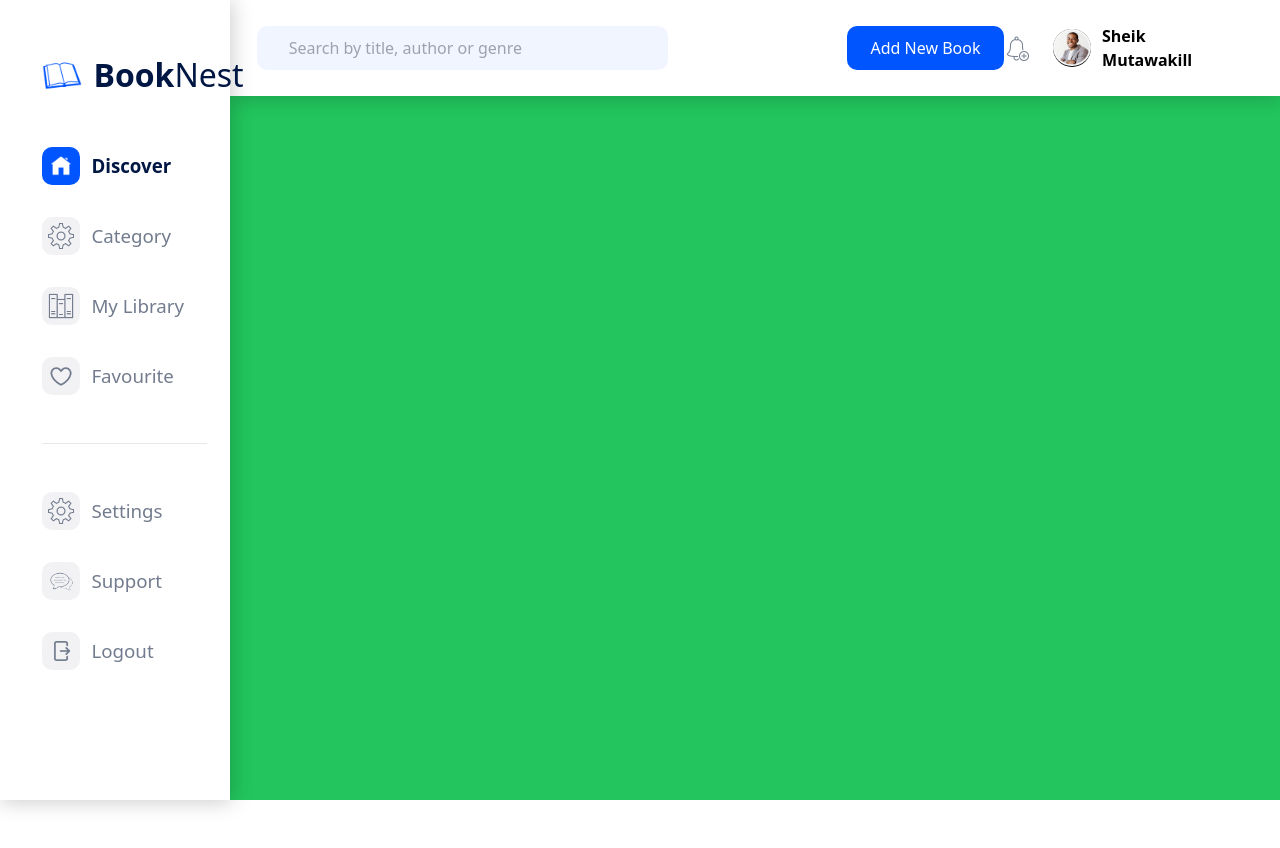
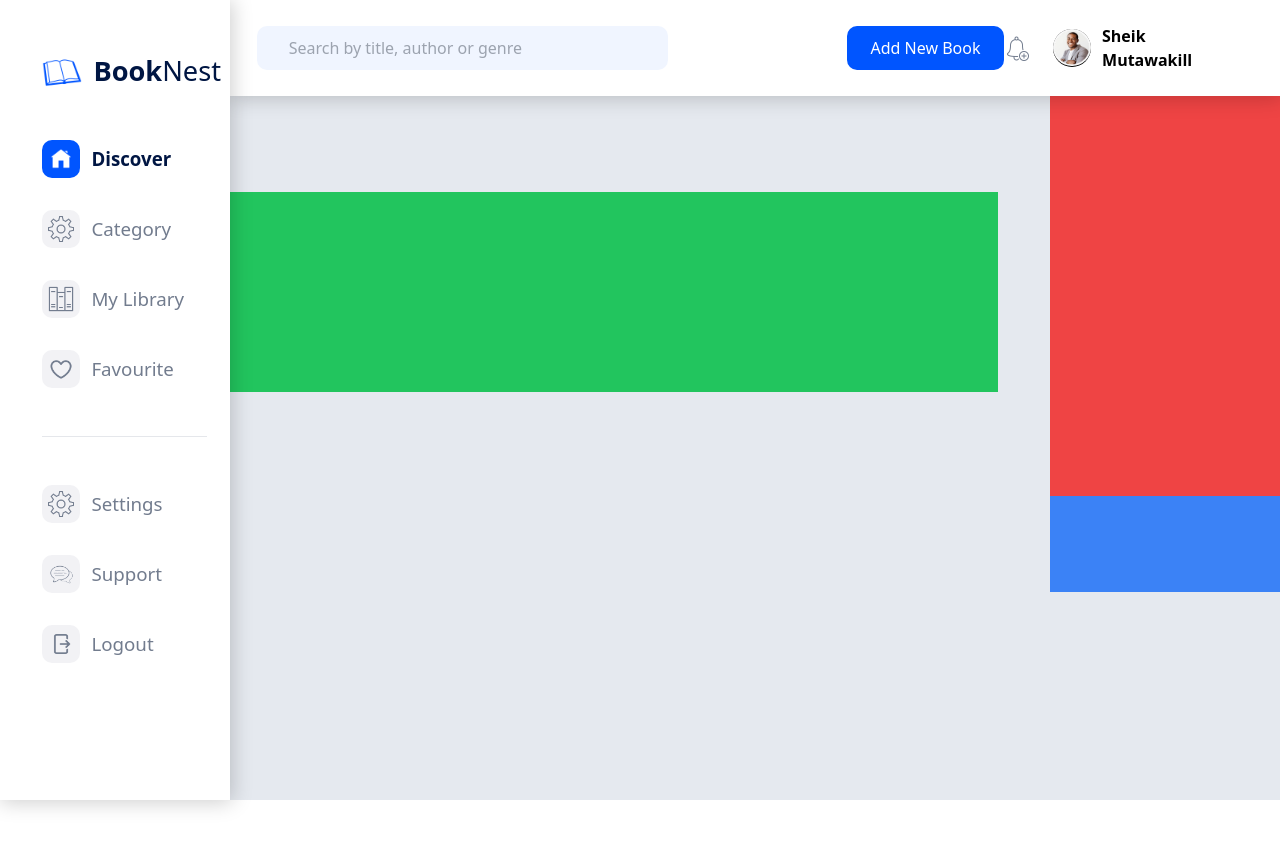
Before and after one commit to eliteDevz/Library-Front-end, a React (Vite) app: page / in a window 1280 px wide. Shown: the top 848 px of the page. Before the commit the page ends 800 px from the top, so only its background shows below. Built offline with nearby package versions, Linux system fonts and the light colour scheme.

Commit message:
more changes on the homepage

```diff
--- a/src/components/Sidebar.jsx
+++ b/src/components/Sidebar.jsx
@@ -23,8 +23,8 @@ const Sidebar = () => {
             alt="opened book"
             className="h-[40px] w-[40px]"
           />
-          <h3 className="text-[2rem] font-semibold text-[#001643]">
-            Book<span className="text-[2rem] font-light">Nest</span>
+          <h3 className="text-[1.7rem] font-semibold text-[#001643]">
+            Book<span className="text-[1.7rem] font-light">Nest</span>
           </h3>
         </div>
         <div id="menu-items" className="flex flex-col gap-y-[2rem]">
--- a/src/pages/homePage/components/NewReleases.jsx
+++ b/src/pages/homePage/components/NewReleases.jsx
@@ -1,9 +1,9 @@
 const NewReleases = () => {
   return (
-    <section id="new-releases">
-      <div id="container" className="w-[60vw] h-[200px] mx-auto"></div>
+    <section id="new-releases" className="w-[60vw] h-[200px] bg-green-500">
+      <div id="container" className=" w-[95%] h-[200px]mx-auto"></div>
     </section>
-  )
+  );
 }
 
 export default NewReleases;
--- a/src/pages/homePage/index.jsx
+++ b/src/pages/homePage/index.jsx
@@ -12,10 +12,22 @@ const HomePage = () => {
         <Sidebar />
       </div>
       <div id="Right-side" className="w-[82%] h-[100%]">
-        <Navbar />
-        <div id="action-area" className="w-[100%] h-[100vh] bg-green-500">
-          <div id="middle-section" className="flex">
+        <div id="nav-placeholder" className="w-[82vw] h-[12vh] bg-[#ffffff00]">
+          <Navbar />
+        </div>
+
+        <div
+          id="action-area"
+          className="w-[100%] h-[100vh]  mt-[12vh] flex justify-between"
+        >
+          <div id="middle-section" className="w-[64%] h-[100%]">
             <NewReleases />
+          </div>
+          <div className="w-[18vw] h-[400px] bg-blue-500 top-[12vh] right-0">
+            <div
+              id="book-deets"
+              className="w-[18vw] h-[400px] bg-red-500 fixed top-[12vh] right-0"
+            ></div>
           </div>
         </div>
       </div>
```
